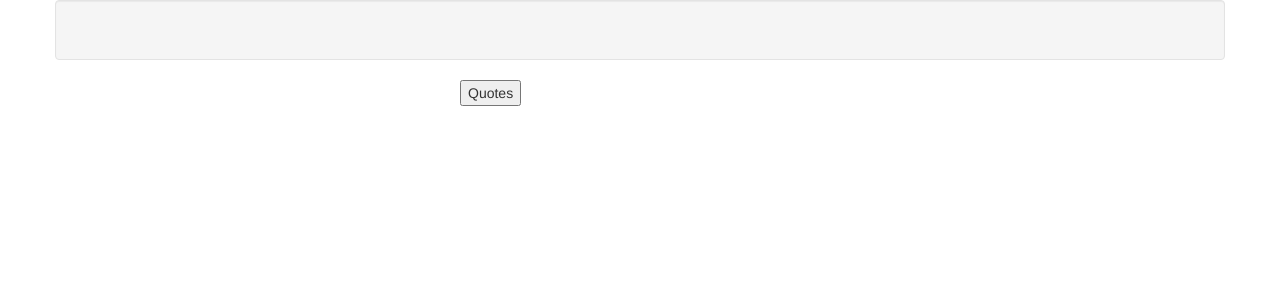
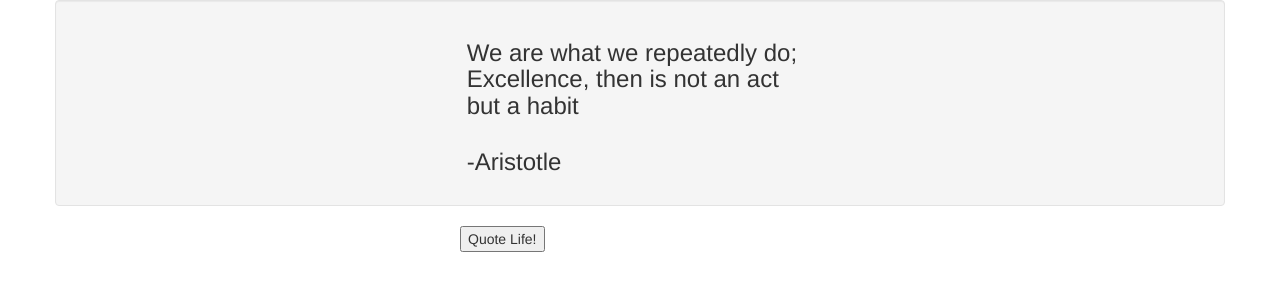
Before and after one commit to AhmedShab/quote-generator, a plain HTML site: page index.html in a window 1280 px wide. Drawn offline with nearby package versions, Linux system fonts and the light colour scheme.

Commit message:
added button functionality

```diff
--- a/index.html
+++ b/index.html
@@ -3,21 +3,24 @@
 <head>
   <meta charset="utf-8">
   <link rel="stylesheet" href="https://maxcdn.bootstrapcdn.com/bootstrap/3.3.6/css/bootstrap.min.css" integrity="sha384-1q8mTJOASx8j1Au+a5WDVnPi2lkFfwwEAa8hDDdjZlpLegxhjVME1fgjWPGmkzs7" crossorigin="anonymous">
-  <script src="quote-generator.js"></script>
   <title></title>
 </head>
 <body>
   <div class="container">
     <div class="row well">
-      <div class="col-md-8 col-xs-offset-4">
-        <h3 class="random-quotes"></h3>
+      <div class="col-md-4 col-xs-offset-4">
+        <h3 id="random-quotes"></h3>
+      </div>
+      <div class="col-md-4 col-xs-offset-4">
+        <h3 id="random-author"></h3>
       </div>
     </div>
     <div class="row">
       <div class="col-md-8 col-xs-offset-4">
-        <button type="button" name="generate-quote">Quotes</button>
+        <button type="button" name="generate-quote" onclick="generateQuote()">Quote Life!</button>
       </div>
     </div>
   </div>
+  <script src="quote-generator.js"></script>
 </body>
 </html>
--- a/quote-generator.js
+++ b/quote-generator.js
@@ -1,8 +1,40 @@
-var quoteArray = []
-    var quoteObj = {
-        text: "We are what we repeatedly do; excellence, then is not ac act but a habit",
+var allQuotes = [
+        {
+        text: "We are what we repeatedly do; Excellence, then is not an act but a habit",
         author: "-Aristotle"
-}
+        }, {
+        text: "What we think, or what we know, or what we believe is, in the end, of little consequence. The only consequence is what we do",
+        author: "—John Ruskin"
+        }, {
+            text: "You must be the change you wish to see in the world",
+            author: "Gandhi"
+        },
+         {
+            text: "Try a thing you haven’t done three times. Once, to get over the fear of doing it. Twice, to learn how to do it. And a third time, to figure out whether you like it or not",
+            author: "Virgil Garnett Thomson"
+        },
+         {
+            text: "Even if you’re on the right track, you’ll get run over if you just sit there",
+            author:"-Will Rogers"
+        },
+        {
+            text: "The problem with quotes found on the internet is they are often not true",
+            author: "Abraham Lincoln"
+        },
+        {
+            text: "Everything should be made as simple as possible, but not simpler",
+            author: " -Albert Einstein"
+        },
+        {
+            text: "Be yourself, everybody else is already taken",
+            author: "-Oscar Wilde"
+        },
+         {
+            text: "You only live once, but if you do it right, once is enough",
+            author: "-Mae West"
+        }
+    ]
+
 
 function generateQuote (text, author) {
     var newQuote = {};
@@ -11,6 +43,18 @@ function generateQuote (text, author) {
     quoteArray.push(newQuote);
     };
 
-generateQuote("random string", "authortest");
 
-console.log(quoteArray);
+function generateQuote(){
+    var random = Math.floor(Math.random() * (allQuotes.length -1 - 0 + 1)) + 0;
+    allQuotes[random];
+    console.log(allQuotes[random])
+    document.getElementById("random-quotes").innerHTML = allQuotes[random].text;
+    document.getElementById("random-author").innerHTML = allQuotes[random].author;
+};
+
+// generateQuote("random string", "authortest");
+
+console.log(allQuotes);
+
+document.getElementById("random-quotes").innerHTML = allQuotes[0].text;
+document.getElementById("random-author").innerHTML = allQuotes[0].author;
```
Also changed, not shown: quote-examples.js (+14 -14 lines).
